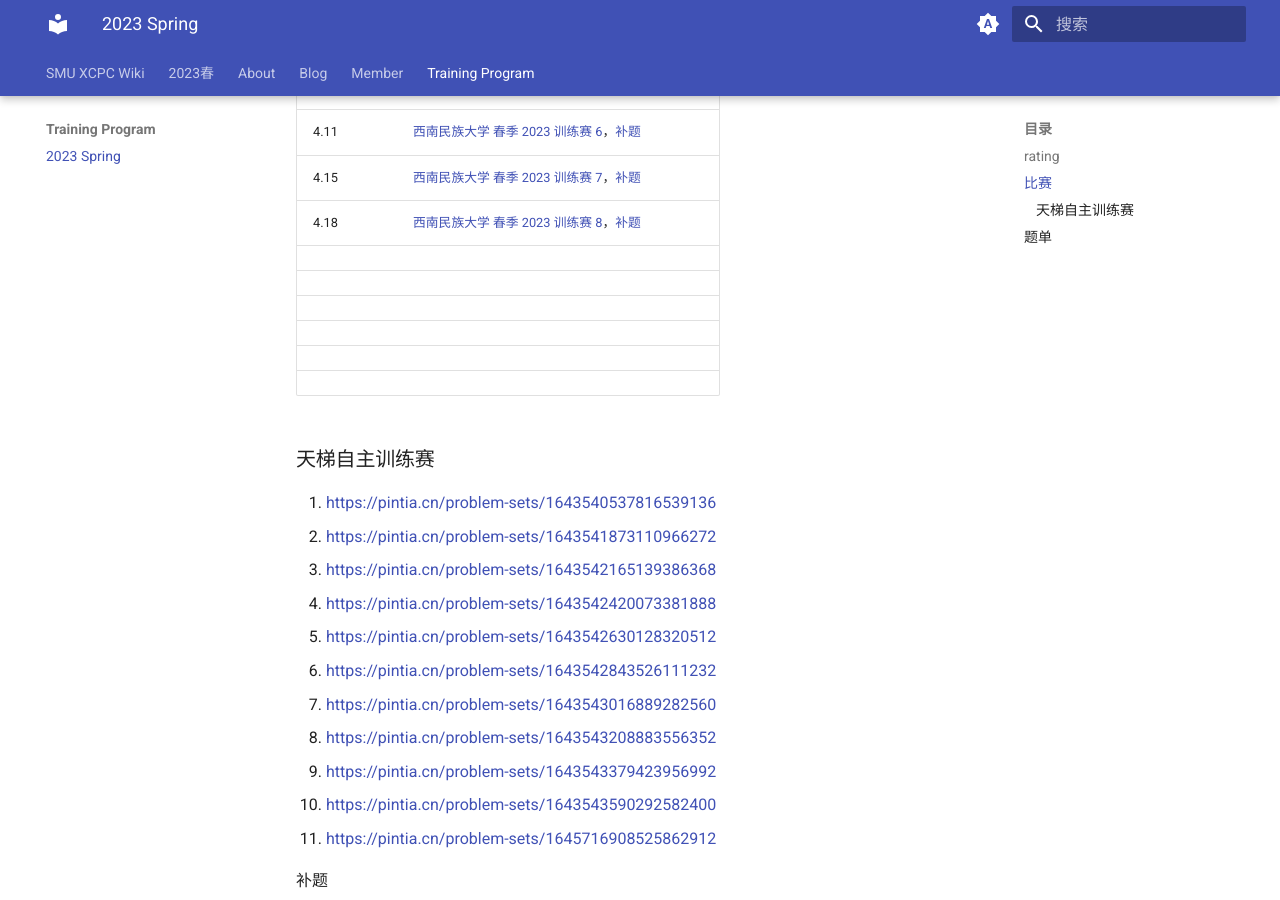
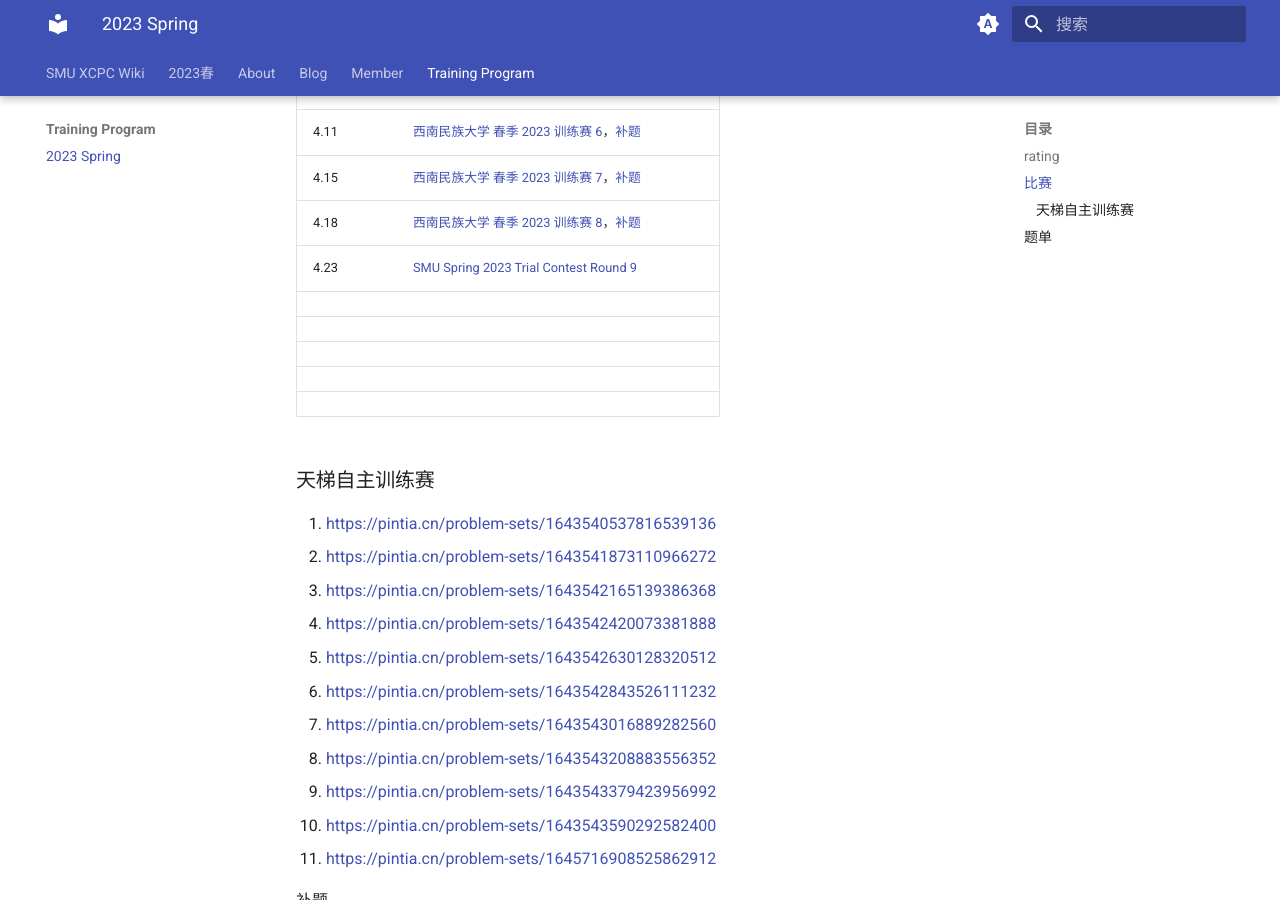
Before and after one commit to SMU-XCPC/wiki, an MkDocs documentation site: the page built from docs/Training Program/2023 Spring.md, in a window 1280 px wide and 900 px high, scrolled down 1311 px. Built offline with MkDocs 1.6.1 and Material for MkDocs 9.7.7, drawn with Linux system fonts in a browser that asks for light colours.

Commit message:
Update 2023 Spring.md

```diff
--- a/docs/Training Program/2023 Spring.md
+++ b/docs/Training Program/2023 Spring.md
@@ -42,7 +42,7 @@
 | 4.11 | [西南民族大学 春季 2023 训练赛 6](https://pintia.cn/problem-sets/1645411514406531072)，[补题](https://pintia.cn/problem-sets/1645716194592415744) |
 | 4.15 | [西南民族大学 春季 2023 训练赛 7](https://pintia.cn/problem-sets/1646744534933696512)，[补题](https://pintia.cn/problem-sets/1646746610250149888) |
 | 4.18 | [西南民族大学 春季 2023 训练赛 8](https://pintia.cn/problem-sets/1646744902476357632)，[补题](https://pintia.cn/problem-sets/1646746373045477376) |
-|      |                                                              |
+| 4.23 | [SMU Spring 2023 Trial Contest Round 9](https://codeforces.com/gym/440104) |
 |      |                                                              |
 |      |                                                              |
 |      |                                                              |
```
